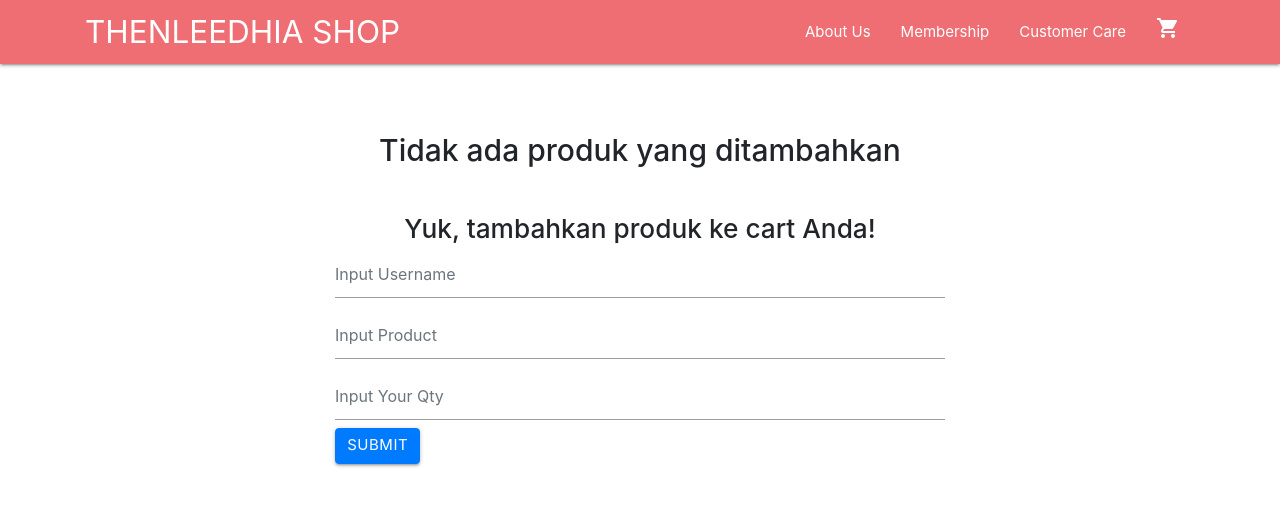
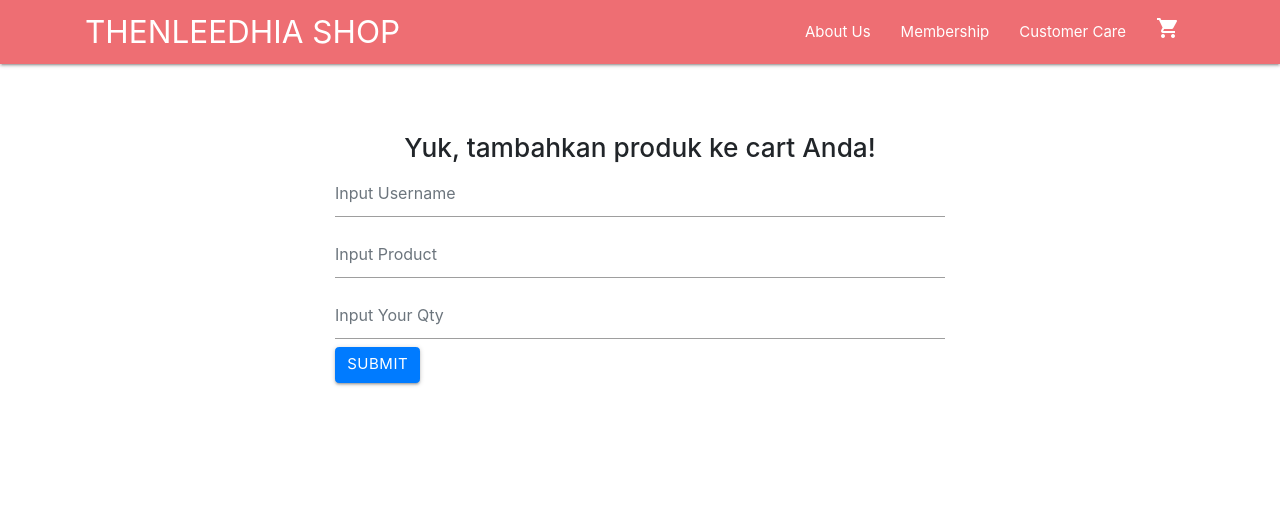
Before and after one commit to karinawidya/PBF-UAS, a React (Create React App) app: page /cart in a window 1280 px wide. Shown: the top 506 px of the page. Built offline with nearby package versions, Linux system fonts and the light colour scheme.

Commit message:
fix cart page

```diff
--- a/src/frontend/Cart.js
+++ b/src/frontend/Cart.js
@@ -33,9 +33,6 @@ export class Cart extends Component {
             <div>
                 <Navbar/>
                 <br />
-                <h2 className="mt-5 d-flex justify-content-center">
-                Tidak ada produk yang ditambahkan
-                </h2>
                 <h3 className="mt-5 d-flex justify-content-center">
                 Yuk, tambahkan produk ke cart Anda! </h3>
                 <form class="col-sm-6 mx-auto" onSubmit={this.onSubmit}>
```
